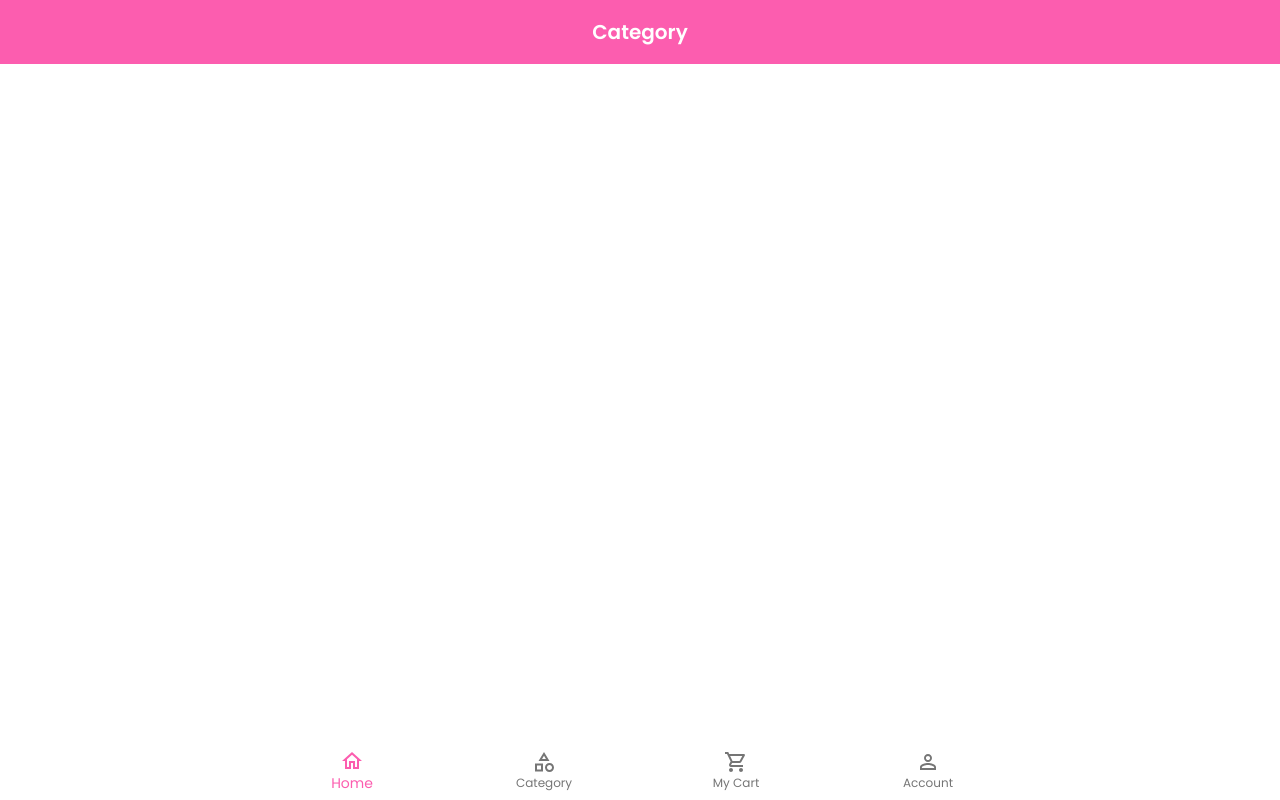
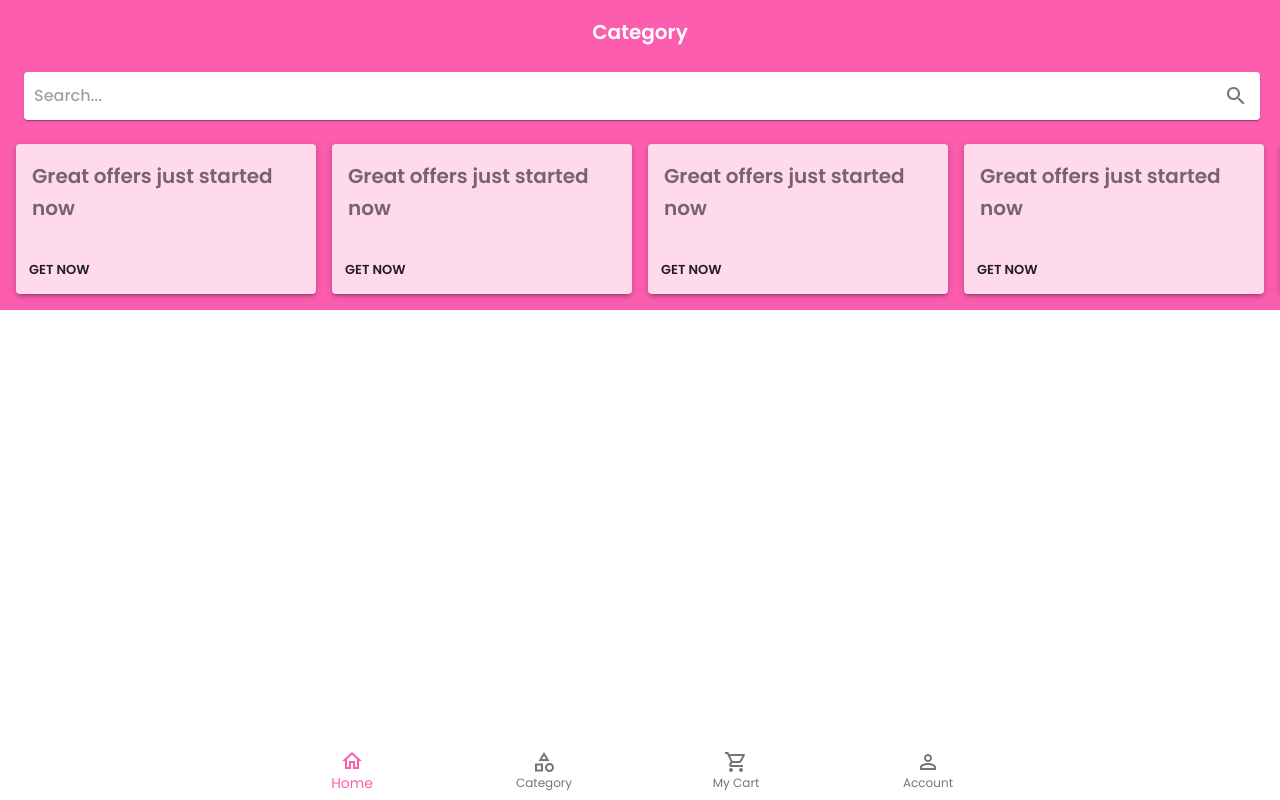
Before and after one commit to yayanrw/msglow-sellershop-materialui, a React (Create React App) app: page /category in a window 1280 px wide. Built offline with nearby package versions, Linux system fonts and the light colour scheme; the HTML template or start-up script is replaced by a standard one.

Commit message:
add searchbar and banner

```diff
--- a/src/pages/Category.js
+++ b/src/pages/Category.js
@@ -1,10 +1,27 @@
+import { makeStyles } from "@material-ui/core";
 import React from "react";
 import Appbar from "../components/Appbar";
+import Banner from "../components/Banner";
+import SearchBar from "../components/SearchBar";
+
+const useStyle = makeStyles((theme) => ({
+  root: {
+    paddingBottom: "72px",
+  },
+  prominent: {
+    backgroundColor: theme.palette.primary.main,
+  },
+}));
 
 function Category() {
+  const classes = useStyle();
   return (
-    <div>
+    <div className={classes.root}>
       <Appbar isLogo={false} isBack={false} title="Category" color="primary" />
+      <div className={classes.prominent}>
+        <SearchBar />
+        <Banner elevation={3} />
+      </div>
     </div>
   );
 }
```
